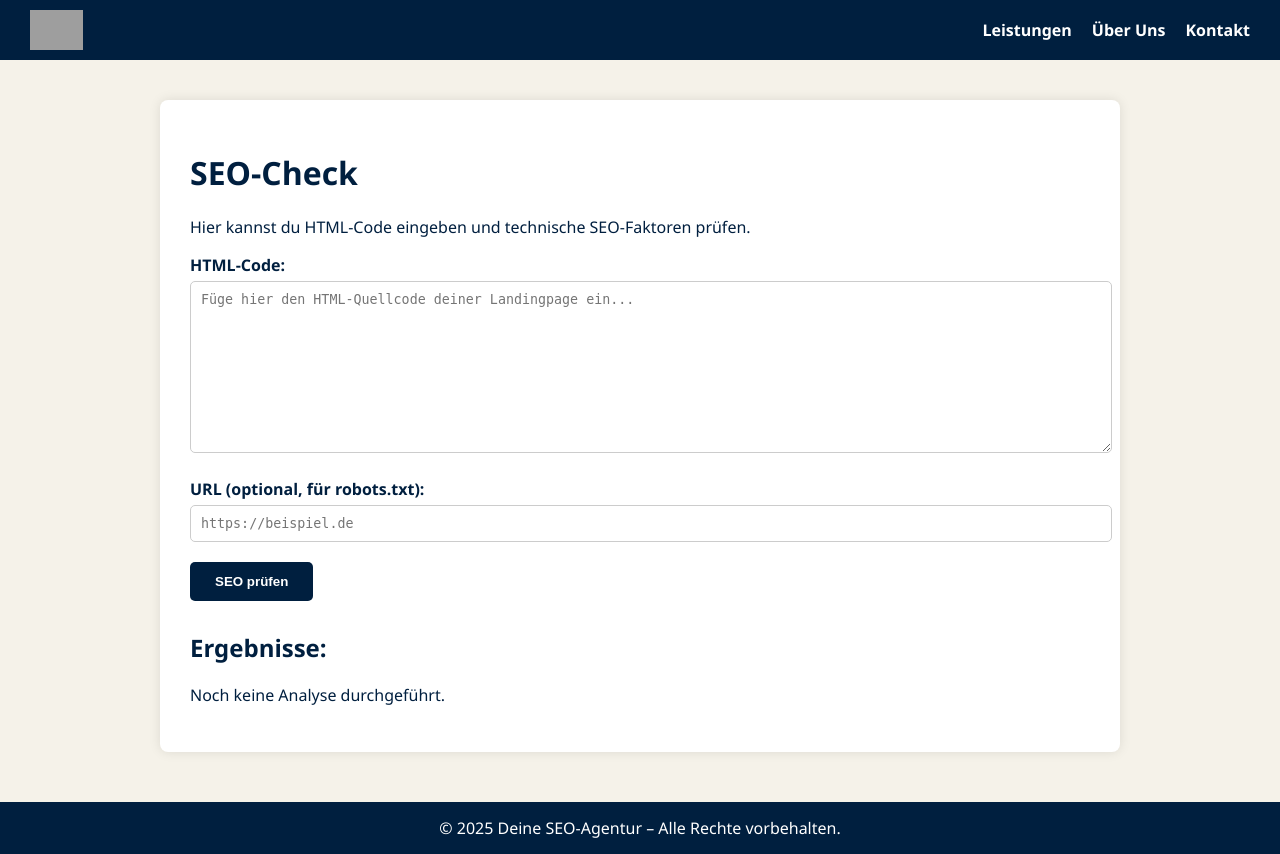
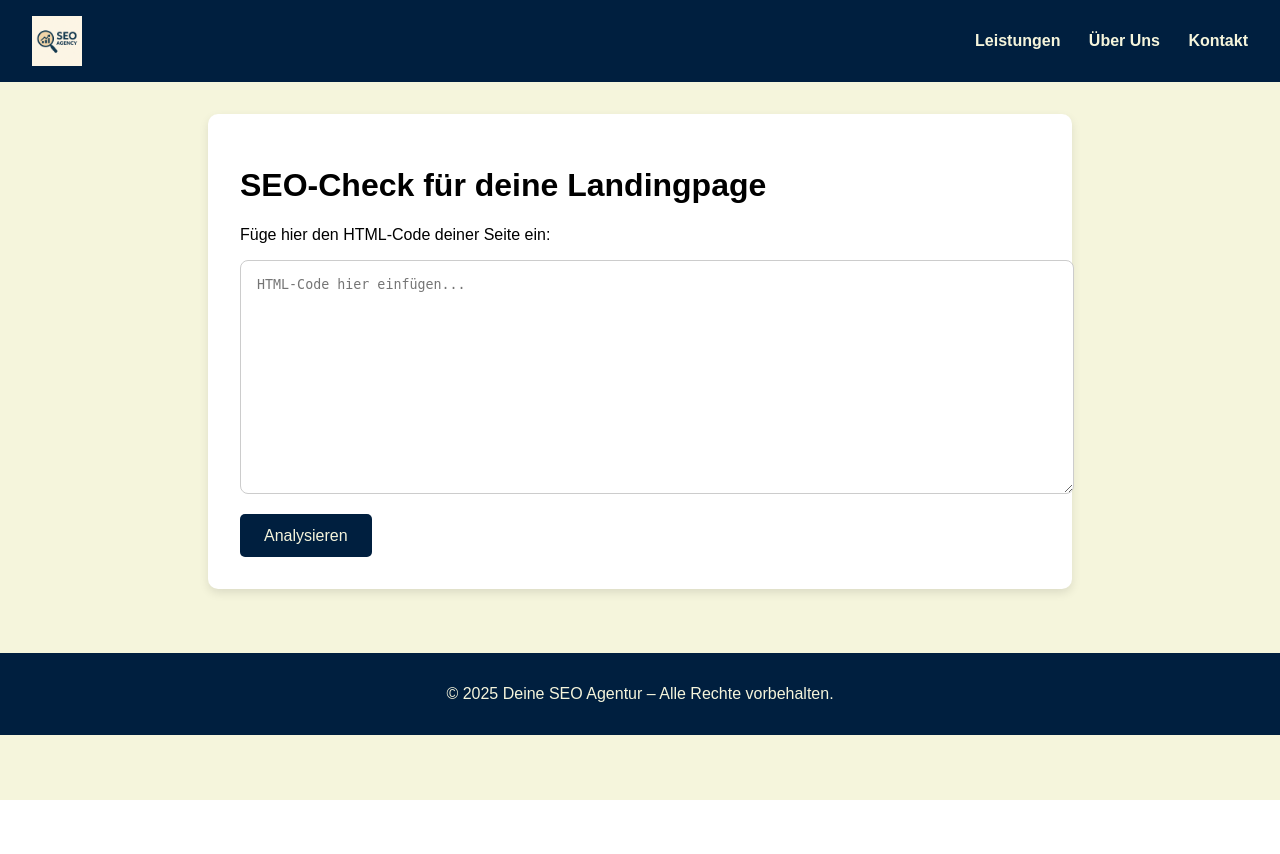
Before and after one commit to Maggi12345689/seo-checker, a Flask app: template templates/index.html in a window 1280 px wide. After the commit the page ends 800 px from the top, so only its background shows below. Run offline with Flask 3, Linux system fonts and the light colour scheme; the template is opened without the code that fills it: most values are stand-ins (such as "Sample title", 1, 10 or a date in 2020); grey boxes are pictures that could not be loaded.

Commit message:
Update index.html - new

```diff
--- a/templates/index.html
+++ b/templates/index.html
@@ -1,152 +1,161 @@
 <!DOCTYPE html>
 <html lang="de">
 <head>
-  <meta charset="UTF-8" />
-  <meta name="viewport" content="width=device-width, initial-scale=1.0"/>
-  <title>SEO-Checker</title>
+    <meta charset="UTF-8">
+    <title>SEO Checker</title>
     <style>
         body {
+            font-family: Arial, sans-serif;
+            background-color: #f5f5dc; /* Beige */
             margin: 0;
-      font-family: 'Segoe UI', sans-serif;
-      background-color: #f5f2e9; /* Beige */
-      color: #001f3f; /* Dunkelblau */
+            padding: 0;
         }
-    .navbar {
+
+        nav {
+            background-color: #001f3f; /* Dunkelblau */
+            color: beige;
             display: flex;
             justify-content: space-between;
             align-items: center;
-      background-color: #001f3f;
-      padding: 10px 30px;
-      color: white;
+            padding: 1rem 2rem;
         }
-    .navbar img {
-      height: 40px;
+
+        nav img {
+            height: 50px;
         }
-    .nav-links {
-      display: flex;
-      gap: 20px;
-    }
-    .nav-links a {
-      color: white;
+
+        nav a {
+            color: beige;
+            margin-left: 1.5rem;
             text-decoration: none;
             font-weight: bold;
         }
-    .nav-links a:hover {
-      text-decoration: underline;
+
+        .container {
+            max-width: 800px;
+            margin: 2rem auto;
+            background-color: white;
+            padding: 2rem;
+            border-radius: 10px;
+            box-shadow: 0 4px 10px rgba(0,0,0,0.1);
         }
-    .container {
-      max-width: 900px;
-      margin: 40px auto;
-      background: white;
-      padding: 30px;
+
+        textarea {
+            width: 100%;
+            height: 200px;
+            padding: 1rem;
             border-radius: 8px;
-      box-shadow: 0 0 12px rgba(0,0,0,0.1);
-    }
-    h1 {
-      color: #001f3f;
-    }
-    label {
-      font-weight: bold;
-    }
-    textarea, input[type="text"] {
-      width: 100%;
-      padding: 10px;
-      margin-top: 5px;
-      margin-bottom: 20px;
             border: 1px solid #ccc;
-      border-radius: 5px;
+            resize: vertical;
             font-family: monospace;
         }
+
         button {
             background-color: #001f3f;
-      color: white;
+            color: beige;
             border: none;
-      padding: 12px 25px;
+            padding: 0.8rem 1.5rem;
+            font-size: 1rem;
             border-radius: 5px;
             cursor: pointer;
-      font-weight: bold;
+            margin-top: 1rem;
         }
-    button:hover {
-      background-color: #003366;
-    }
-    .results {
-      margin-top: 30px;
-    }
+
         table {
             width: 100%;
+            margin-top: 2rem;
             border-collapse: collapse;
-      margin-top: 10px;
         }
+
+        table, th, td {
+            border: 1px solid #ccc;
+        }
+
         th, td {
-      border: 1px solid #ccc;
-      padding: 10px;
+            padding: 0.75rem;
             text-align: left;
         }
+
         th {
             background-color: #001f3f;
-      color: white;
+            color: beige;
         }
+
         footer {
+            margin-top: 4rem;
+            padding: 2rem;
             background-color: #001f3f;
-      color: white;
+            color: beige;
             text-align: center;
-      padding: 15px 0;
-      margin-top: 50px;
         }
     </style>
 </head>
 <body>
-  <nav class="navbar">
-    <img src="logo.png" alt="SEO Agentur Logo" />
-    <div class="nav-links">
+
+    <!-- Navigation -->
+    <nav>
+        <img src="{{ url_for('static', filename='logo.png') }}" alt="Logo">
+        <div>
             <a href="#leistungen">Leistungen</a>
             <a href="#ueber-uns">Über Uns</a>
             <a href="#kontakt">Kontakt</a>
         </div>
     </nav>
 
+    <!-- Inhalt -->
     <div class="container">
-    <h1>SEO-Check</h1>
-    <p>Hier kannst du HTML-Code eingeben und technische SEO-Faktoren prüfen.</p>
+        <h1>SEO-Check für deine Landingpage</h1>
+        <p>Füge hier den HTML-Code deiner Seite ein:</p>
+        <textarea id="htmlInput" placeholder="HTML-Code hier einfügen..."></textarea>
+        <button onclick="analyzeSEO()">Analysieren</button>
 
-    <label for="htmlCode">HTML-Code:</label>
-    <textarea id="htmlCode" rows="10" placeholder="Füge hier den HTML-Quellcode deiner Landingpage ein..."></textarea>
-
-    <label for="url">URL (optional, für robots.txt):</label>
-    <input type="text" id="url" placeholder="https://beispiel.de" />
-
-    <button onclick="checkSEO()">SEO prüfen</button>
-
-    <div class="results" id="results">
-      <h2>Ergebnisse:</h2>
-      <p>Noch keine Analyse durchgeführt.</p>
-    </div>
+        <table id="resultsTable" style="display:none;">
+            <thead>
+                <tr>
+                    <th>SEO Element</th>
+                    <th>Status</th>
+                    <th>Details</th>
+                </tr>
+            </thead>
+            <tbody></tbody>
+        </table>
     </div>
 
+    <!-- Footer -->
     <footer>
-    &copy; 2025 Deine SEO-Agentur – Alle Rechte vorbehalten.
+        &copy; {{ year }} Deine SEO Agentur – Alle Rechte vorbehalten.
     </footer>
 
+    <!-- JS -->
     <script>
-    async function checkSEO() {
-      const html = document.getElementById("htmlCode").value;
-      const url = document.getElementById("url").value;
+        async function analyzeSEO() {
+            const html = document.getElementById("htmlInput").value;
+
             const response = await fetch("/check-seo", {
                 method: "POST",
                 headers: { "Content-Type": "application/json" },
-        body: JSON.stringify({ html, url })
+                body: JSON.stringify({ html: html })
             });
-      const results = await response.json();
 
-      const resultsContainer = document.getElementById("results");
-      let table = `<table><tr><th>Faktor</th><th>Status</th><th>Details</th></tr>`;
-      for (const key in results) {
-        const res = results[key];
-        table += `<tr><td>${key}</td><td>${res.Status}</td><td>${res.Details}</td></tr>`;
+            const data = await response.json();
+            const tbody = document.querySelector("#resultsTable tbody");
+            tbody.innerHTML = "";
+
+            for (const [key, value] of Object.entries(data)) {
+                const row = `<tr>
+                    <td>${key}</td>
+                    <td>${value.Status}</td>
+                    <td>${value.Details}</td>
+                </tr>`;
+                tbody.innerHTML += row;
             }
-      table += `</table>`;
-      resultsContainer.innerHTML = "<h2>Ergebnisse:</h2>" + table;
+
+            document.getElementById("resultsTable").style.display = "table";
         }
+
+        // Aktuelles Jahr im Footer einfügen
+        document.querySelector("footer").innerHTML = document.querySelector("footer").innerHTML.replace("{{ year }}", new Date().getFullYear());
     </script>
+
 </body>
 </html>
```
Lines whose indentation alone changed are shown as unchanged.
